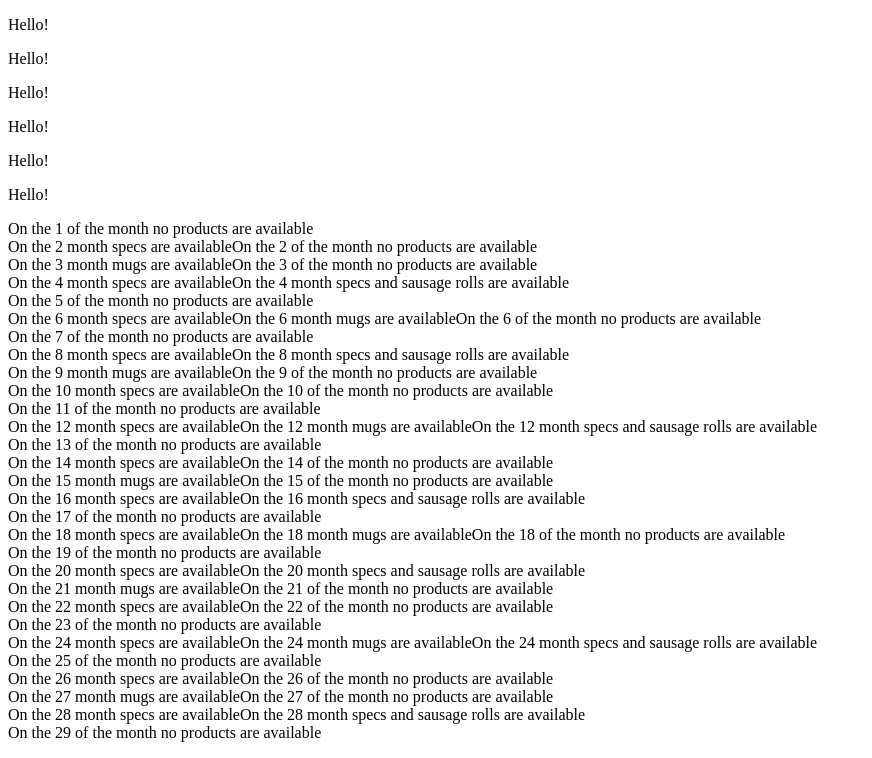
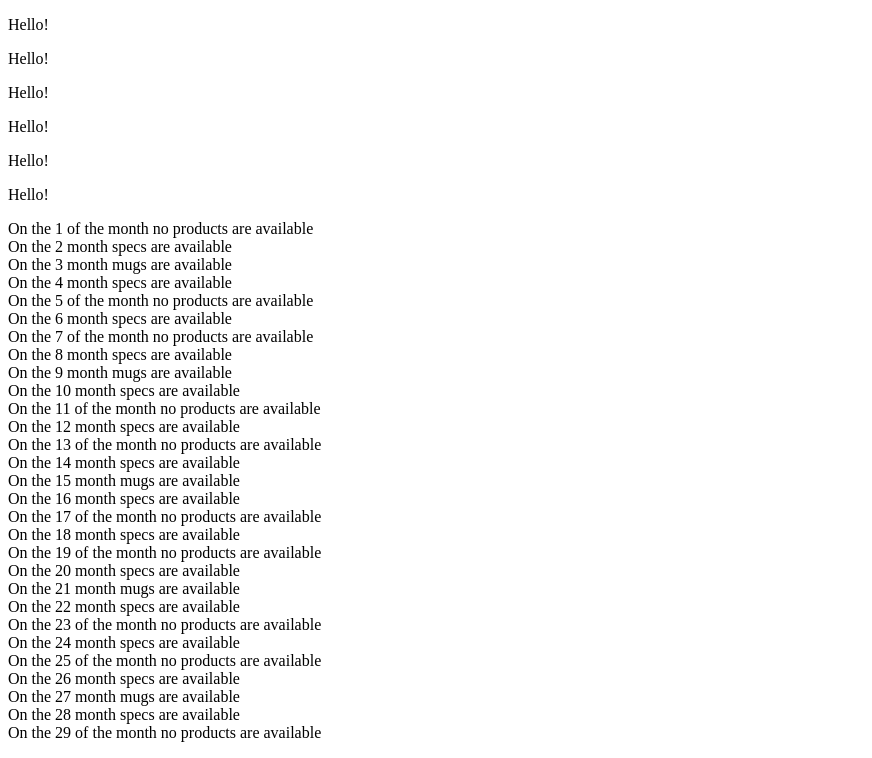
Before and after one commit to Taity-mini/Azuretest, a PHP site: page / in a window 1280 px wide. Shown: the part 668-1426 px from the top of the page, without its empty margins (0-872 px from the left). Run offline with PHP 8.4, Linux system fonts and the light colour scheme.

Commit message:
Arrays/Loops If statements

```diff
--- a/index.php
+++ b/index.php
@@ -85,12 +85,12 @@ for ($i = 1; $i < 30; $i++)
         echo "On the ". $i. " month specs are available";
     }
 
-    if($i % 3 == 0)
+    elseif($i % 3 == 0)
     {
         echo "On the ". $i. " month mugs are available";
     }
 
-   if ($i % 4 == 0)
+   elseif ($i % 4 == 0)
     {
         echo "On the ". $i. " month specs and sausage rolls are available";
     }
```
